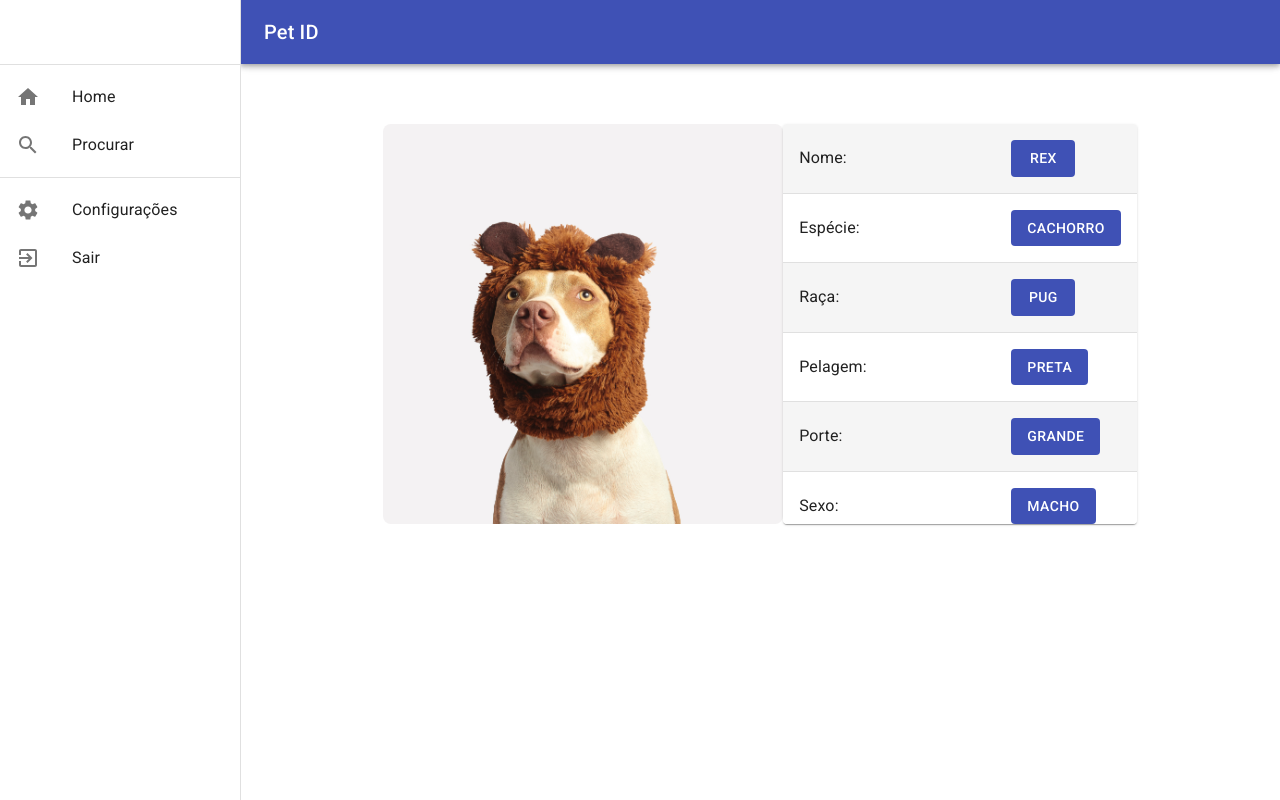
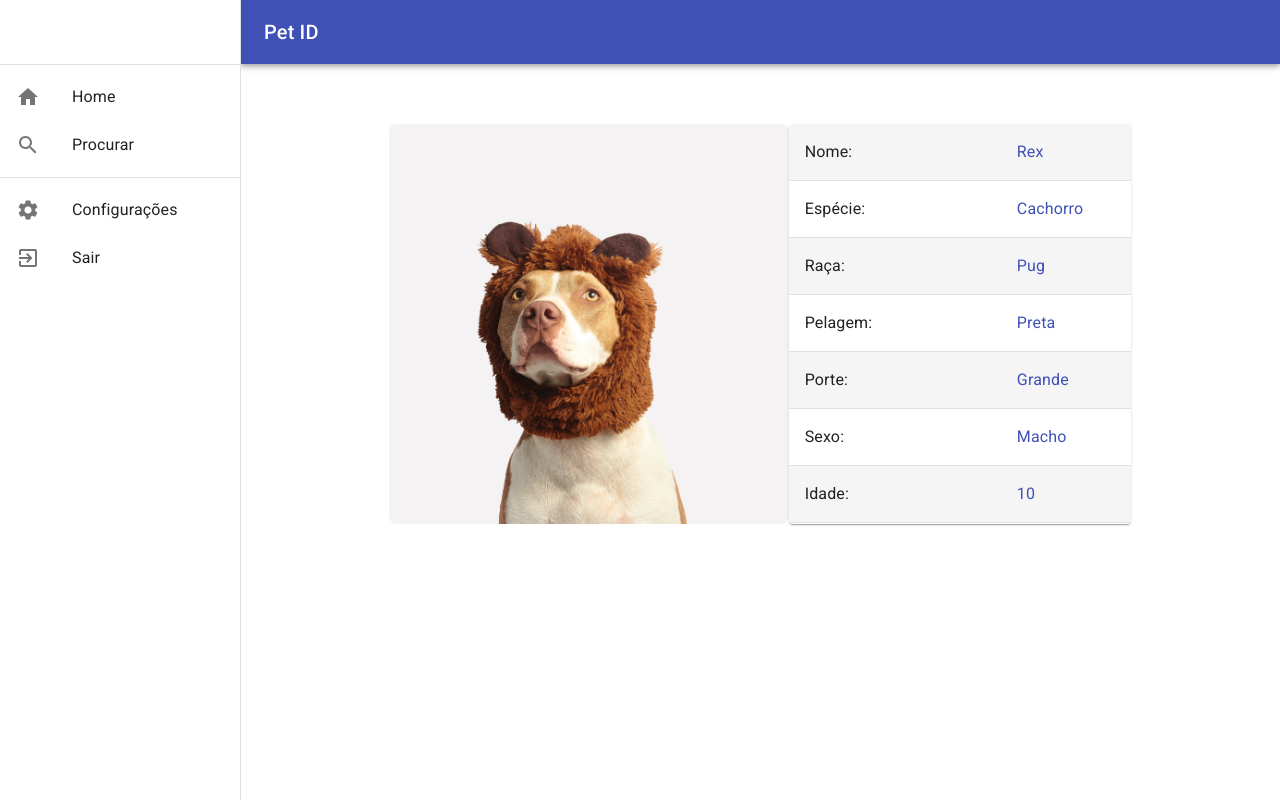
Before and after one commit to petidufmg/pet-id-ufmg-frontend, a React (Create React App) app in the folder pet-id/: page /pet-info in a window 1280 px wide. Built offline with nearby package versions, Linux system fonts and the light colour scheme.

Commit message:
Add table extension, change dog example structure and pet info data display

```diff
--- a/pet-id/src/components/CustomTable.js
+++ b/pet-id/src/components/CustomTable.js
@@ -11,10 +11,10 @@ import Pet from '../attributes/pet/Pet.js';
 import dogs from '../examples/dogs.js';
 import {petInfoStyles, StyledTableRow} from '../styles/hooks/petInfoStyles.js';
 
-function CustomTable() {
+function CustomTable(props) {
 
     const classes = petInfoStyles();
-
+    const dogData = Object.values(dogs);
     const rows = Pet.map((item, index) => (
         <StyledTableRow>
             <TableCell>
@@ -23,9 +23,18 @@ function CustomTable() {
                 </Typography>
             </TableCell>
             <TableCell>
-                <Button variant="contained" disableElevation color="primary">
-                    {dogs[index]}
-                </Button>
+                {item === 'Data das vacinações' || item === 'Data das vermifugações'
+                    ? <Button
+                            value={item}
+                            onClick={props.onClick}
+                            variant="contained"
+                            disableElevation
+                            color="primary">
+                            {item === 'Data das vacinações'
+                                ? props.buttonState.vaccineButton.name
+                                : props.buttonState.vermifugeButton.name}
+                        </Button>
+                    : <Typography color="primary">{dogData[index]}</Typography>}
             </TableCell>
         </StyledTableRow>
     ));
--- /dev/null
+++ b/pet-id/src/components/CustomTableExtension.js
@@ -0,0 +1,50 @@
+import {Paper, TableBody, TableCell, TableContainer, TableHead} from "@material-ui/core";
+import {petInfoStyles, StyledTableRow} from '../styles/hooks/petInfoStyles.js';
+import dogs from '../examples/dogs.js';
+
+function CustomTableExtension(props) {
+
+    const classes = petInfoStyles();
+
+    const head = (
+        <StyledTableRow>
+            {['Nome', 'Data'].map((item) => (
+                <TableCell>
+                    {item}
+                </TableCell>
+            ))}
+        </StyledTableRow>
+    )
+
+    let array = [];
+    if (props.buttonState.vaccineButton) {
+        array = dogs.vaccinationDates;
+    } else if (props.buttonState.vemifugeButton) {
+        array = dogs.dewormingDates;
+    }
+    const rows = array.map(([vaccine,date]) => (
+            <StyledTableRow>
+                <TableCell>
+                    {vaccine}
+                </TableCell>
+                <TableCell>
+                    {date}
+                </TableCell>
+            </StyledTableRow>
+        ));
+
+    return (
+        <div>
+            <TableContainer className={classes.table} component={Paper}>
+                <TableHead>
+                    {head}
+                </TableHead>
+                <TableBody>
+                    {rows}
+                </TableBody>
+            </TableContainer>
+        </div>
+    );
+}
+
+export default CustomTableExtension;
--- a/pet-id/src/examples/dogs.js
+++ b/pet-id/src/examples/dogs.js
@@ -1,20 +1,20 @@
-const dogs = [
-    'Rex',
-    'Cachorro',
-    'Pug',
-    'Preta',
-    'Grande',
-    'Macho',
-    '10',
-    '2021-01-01',
-    '21312412',
-    'local',
-    '2021-01-01',
-    '2021-01-01',
-    '2021-01-01',
-    '2021-01-01',
-    '2021-01-01',
-    '2021-01-01'
-];
+const dogs = {
+    name: 'Rex',
+    specie:'Cachorro',
+    breed: 'Pug',
+    coat: 'Preta',
+    height: 'Grande',
+    sex: 'Macho',
+    age: '10',
+    microchippingDate: '2021-01-01',
+    microchipNumber: '21312412',
+    captureLocalization: 'local',
+    withdrawalDate: '2021-01-01',
+    sterilizationDate: '2021-01-01',
+    dewormingDates: [['Vacina1','2021-01-01'], ['Vacina2','2021-01-01'], ['Vacina3','2021-01-01']],
+    vaccinationDates: [['Vacina1','2022-01-01'], ['Vacina2','2022-01-01'], ['Vacina3','2022-01-01']],
+    adoptionDate: '2021-01-01',
+    deathDate: '2021-01-01'
+}
 
 export default dogs;
--- a/pet-id/src/pages/PetInfo.js
+++ b/pet-id/src/pages/PetInfo.js
@@ -2,22 +2,98 @@ import Grid from '@material-ui/core/Grid';
 import dog from '../images/dog.jpg';
 import {petInfoStyles} from '../styles/hooks/petInfoStyles.js';
 import CustomTable from '../components/CustomTable.js';
+import CustomTableExtension from '../components/CustomTableExtension';
+import {useReducer} from 'react';
+import {Box} from '@material-ui/core';
+
+function reducer(buttonState, action) {
+    if (action.type === 'toggleVaccineButton') {
+        return buttonState.vaccineButton.status
+            ? {
+                ...buttonState,
+                vaccineButton: {
+                    status: false,
+                    name: 'Ver mais'
+                }
+            }
+            : {
+                vermifugeButton: {
+                    status: false,
+                    name: 'Ver mais'
+                },
+                vaccineButton: {
+                    status: true,
+                    name: 'Fechar'
+                }
+            };
+    } else if (action.type === 'toggleVermifugeButton') {
+        return buttonState.vermifugeButton.status
+            ? {
+                ...buttonState,
+                vermifugeButton: {
+                    status: false,
+                    name: 'Ver mais'
+                }
+            }
+            : {
+                vaccineButton: {
+                    status: false,
+                    name: 'Ver mais'
+                },
+                vermifugeButton: {
+                    status: true,
+                    name: 'Fechar'
+                }
+            };
+    } else {
+        return {};
+    }
+}
 
 function PetInfo() {
+
+    const [buttonState,
+        dispatch] = useReducer(reducer, {
+        vaccineButton: {
+            status: false,
+            name: 'Ver mais'
+        },
+        vermifugeButton: {
+            status: false,
+            name: 'Ver mais'
+        }
+    });
+
+    function handleButtonClick(e) {
+        if (e.currentTarget.value === 'Data das vacinações') {
+            dispatch({type: 'toggleVaccineButton', payload: 0});
+        } else {
+            dispatch({type: 'toggleVermifugeButton', payload: 0});
+        }
+    }
 
     const classes = petInfoStyles();
 
     return (
         <div>
-            <Grid container direction='row'>
+            <Grid justify="center" container direction='row'>
                 <Grid item>
                     <img className={classes.img} src={dog} alt='dog'/>
                 </Grid>
 
-                <Grid item xs container direction='column'>
+                <Grid justify="center" item xs container>
                     <Grid item>
-                        <CustomTable/>
+                        <CustomTable buttonState={buttonState} onClick={handleButtonClick}/>
                     </Grid>
+                    <Grid
+                        component={Box}
+                        item
+                        display={buttonState.vaccineButton.status || buttonState.vermifugeButton.status
+                        ? 'block'
+                        : 'none'}>
+                        <CustomTableExtension buttonState={buttonState}/>
+                    </Grid>
+
                 </Grid>
             </Grid>
         </div>
--- a/pet-id/src/styles/hooks/petInfoStyles.js
+++ b/pet-id/src/styles/hooks/petInfoStyles.js
@@ -1,5 +1,5 @@
-import { makeStyles, withStyles } from '@material-ui/core/styles';
-import { TableRow } from '@material-ui/core';
+import {makeStyles, withStyles} from '@material-ui/core/styles';
+import {TableRow} from '@material-ui/core';
 
 const petInfoStyles = makeStyles((theme) => ({
     img: {
@@ -21,4 +21,4 @@ const StyledTableRow = withStyles((theme) => ({
     }
 }))(TableRow);
 
-export { StyledTableRow, petInfoStyles };
+export {StyledTableRow, petInfoStyles};
```
